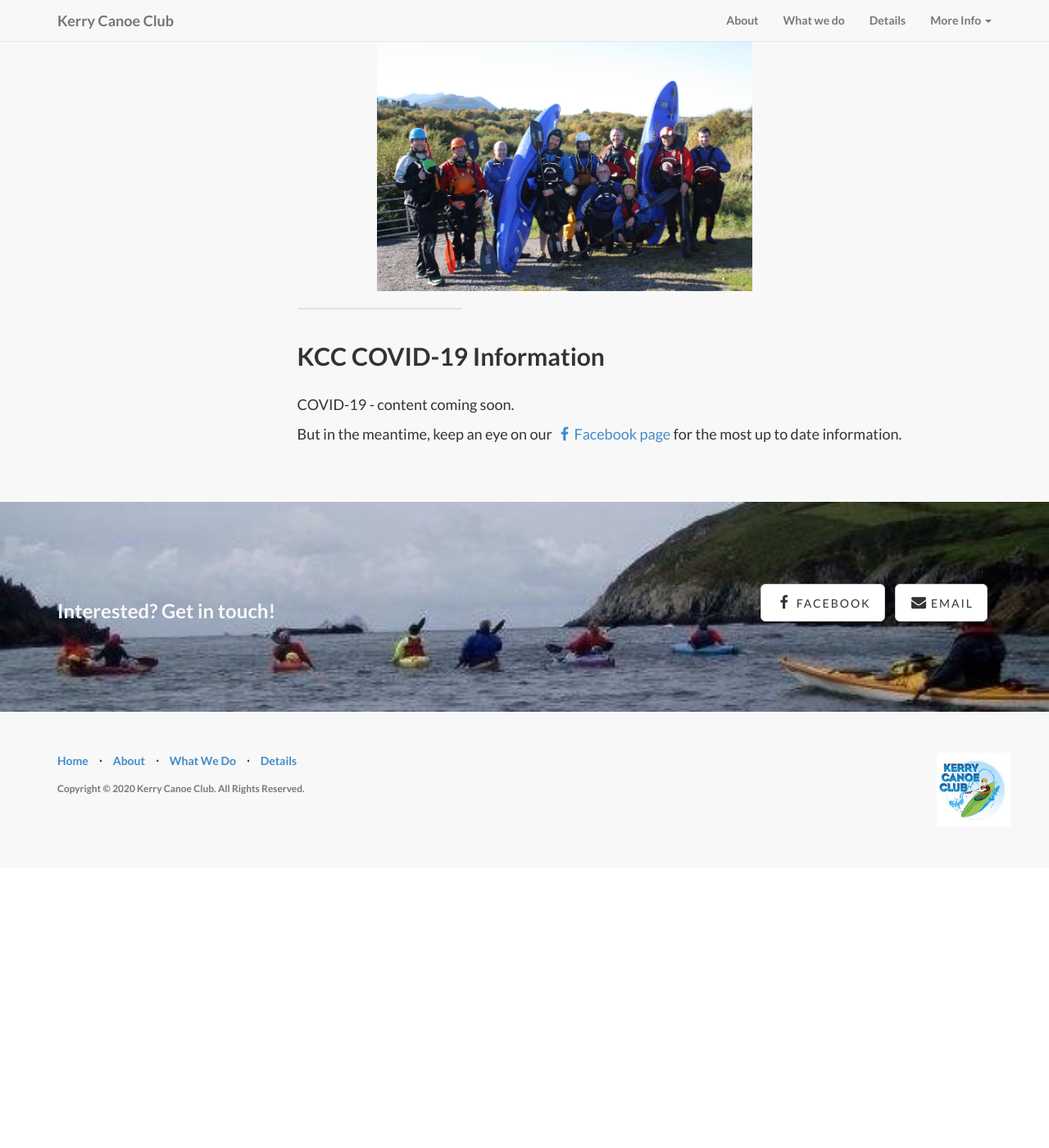
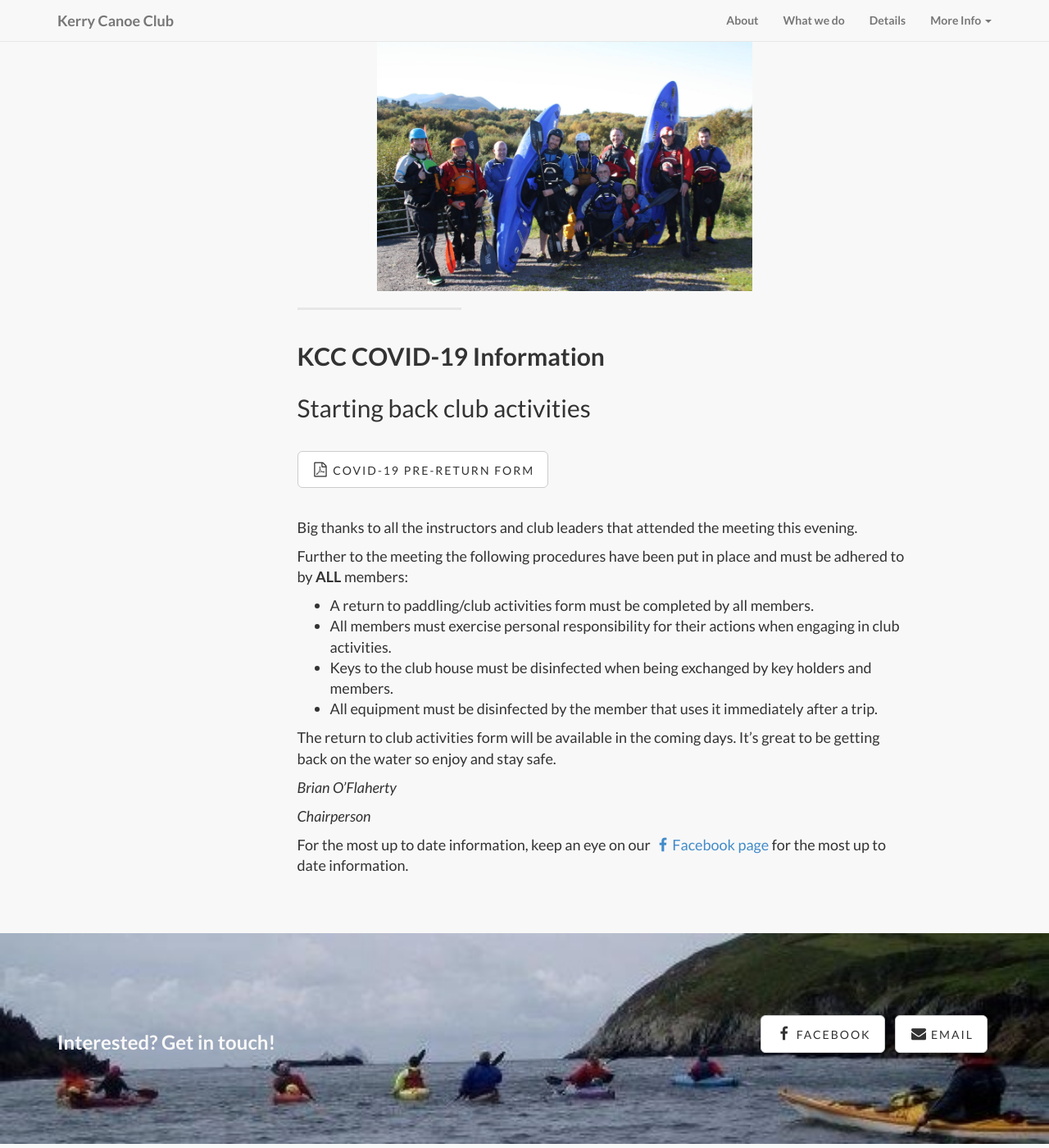
Before and after one commit to kerrycanoeclub/kerrycanoeclub.github.io, a Jekyll site: the page built from covid19.html, in a window 1280 px wide and 1400 px high. Shown: the whole window at 82% size. Built offline with Jekyll 4.4.1, drawn with Linux system fonts in a browser that asks for light colours.

Commit message:
Covid page rules added and pre-return form

```diff
--- a/covid19.html
+++ b/covid19.html
@@ -6,7 +6,20 @@ subTitle: Information for KCC members on COVID-19 for kayaking
 permalink: covid19.html
 ---
 
-<p>COVID-19 - content coming soon.</p>
+<p class="h2">Starting back club activities</p>
+<br>
+<p><a href="assets/documents/Kerry_Canoe_Club_Pre_return_to_Club_activities_form.pdf" target="_blank" class="btn btn-default btn-lg"><i class="fa fa-file-pdf-o fa-fw"></i> <span class="network-name">COVID-19 Pre-return Form</span></a></p>
+<br>
+<p>Big thanks to all the instructors and club leaders that attended the meeting this evening.</p>
+<p>Further to the meeting the following procedures have been put in place and must be adhered to by <b>ALL</b> members:</p>
+<ul>
+    <li>A return to paddling/club   activities form must be completed by all members.</li>
+    <li>All members must exercise personal responsibility for their actions when engaging in club activities.</li>
+    <li>Keys to the club house must be disinfected when being exchanged by key holders and members.</li>
+    <li>All equipment must be disinfected by the member that uses it immediately after a trip.</li>
+</ul>
+<p>The return to club activities form will be available in the coming days. It’s great to be getting back on the water so enjoy and stay safe.</p>
+<p><i>Brian O’Flaherty</i></p>
+<p><i>Chairperson</i></p>
 
-<p>But in the meantime, keep an eye on our <a href="https://www.facebook.com/pg/kerrycanoeclub/" target="_blank"><i
-            class="fa fa-facebook fa-fw"></i>Facebook page</a> for the most up to date information.</p>
+<p>For the most up to date information, keep an eye on our <a href="https://www.facebook.com/pg/kerrycanoeclub/" target="_blank"><i class="fa fa-facebook fa-fw"></i>Facebook page</a> for the most up to date information.</p>
```
Also changed, not shown: 1 other file.
